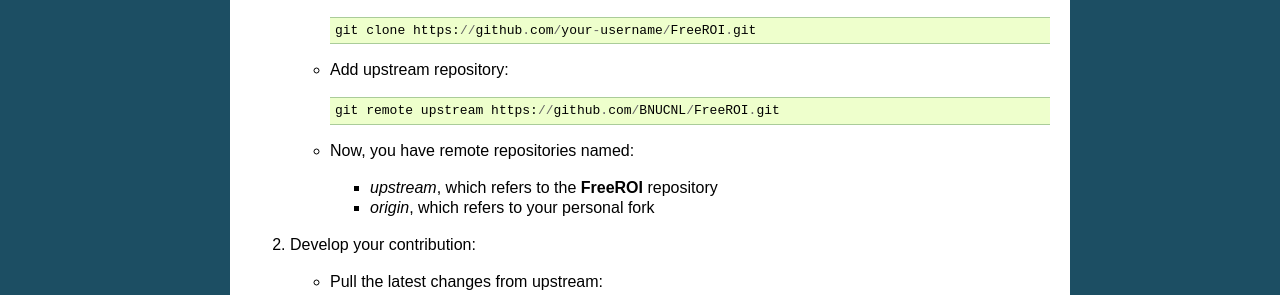
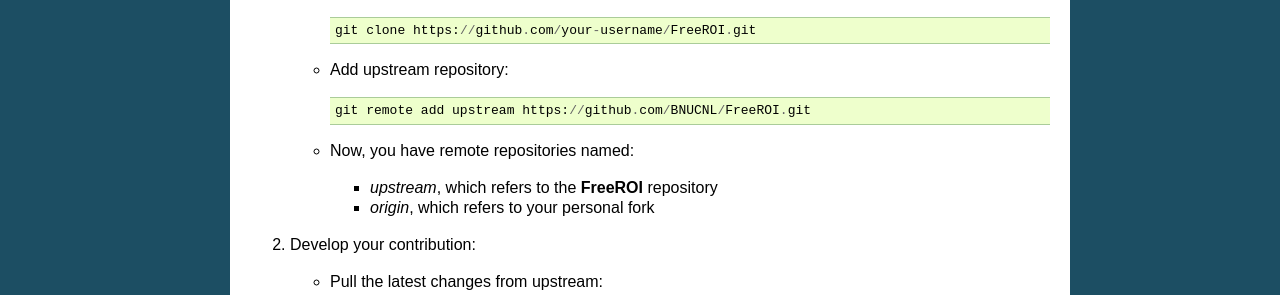
Before and after one commit to liuzhaoguo/FreeROI, a Sphinx documentation site: the page built from doc/developers/dev_guide.rst, in a window 1280 px wide. Shown: the part 445-740 px from the top of the page. Built offline with Sphinx 7.4.7, drawn with Linux system fonts in a browser that asks for light colours; formulas are drawn with MathJax 3.

Commit message:
update doc

```diff
--- a/doc/developers/dev_guide.rst
+++ b/doc/developers/dev_guide.rst
@@ -31,7 +31,7 @@ Working with FreeROI source code
 
    * Add upstream repository:
      ::
-       git remote upstream https://github.com/BNUCNL/FreeROI.git
+       git remote add upstream https://github.com/BNUCNL/FreeROI.git
 
    * Now, you have remote repositories named:
 
--- a/froi/version.py
+++ b/froi/version.py
@@ -1 +1 @@
-__version__ = '0.1.2.20121221'
+__version__ = '0.1.4.20140205'
```
